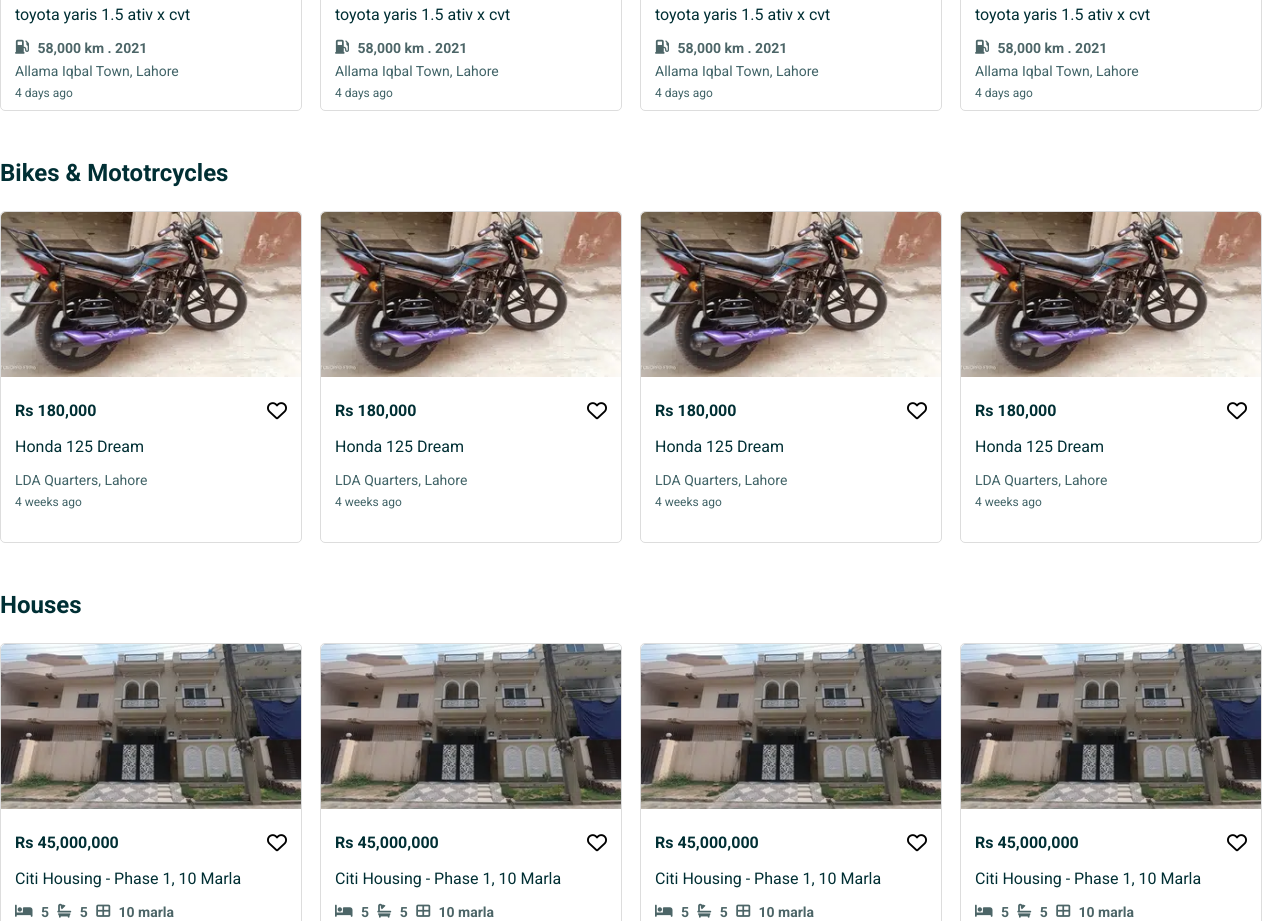
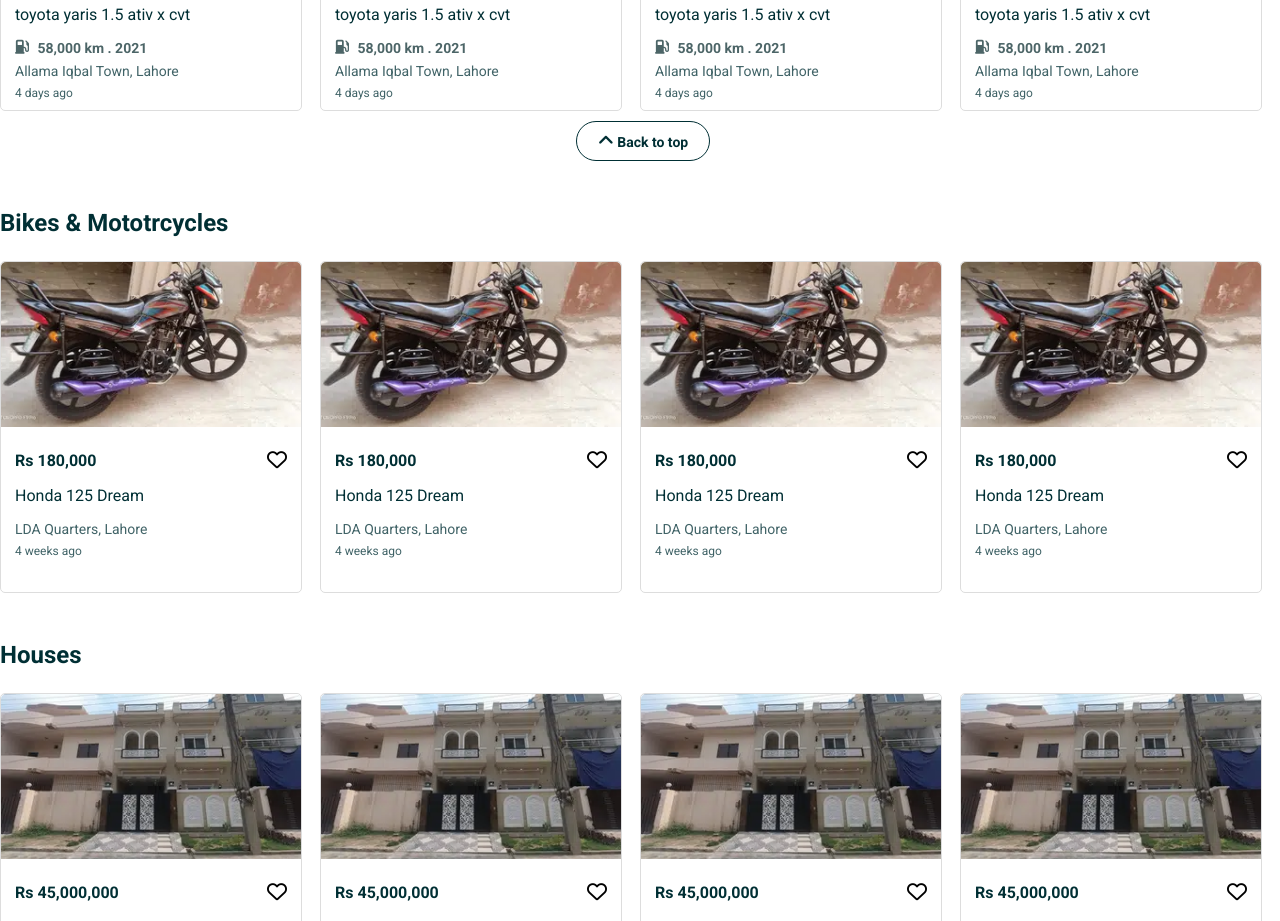
Before and after one commit to hamz-aa/olx-clone, a website: page index.html in a window 1280 px wide. Shown: the part 1560-2481 px from the top of the page. Drawn offline with Linux system fonts and the light colour scheme.

Commit message:
added back to top button

```diff
--- a/index.html
+++ b/index.html
@@ -132,7 +132,7 @@
         </div>
     </div>
 
-    <div class="landing-image container">
+    <div class="landing-image container" id="top">
     </div>
 
     <section class="olx-category">
@@ -334,6 +334,10 @@
                         </div>
                     </div>
                 </div>
+            </div>
+            <div class="btn-top-wrapper">
+                <i class="fa-solid fa-angle-up"></i>
+                <a href="#top">Back to top</a>
             </div>
             <h1>Bikes & Mototrcycles</h1>
             <div class="row card-row card-row-3">
--- a/sass/components/_card.scss
+++ b/sass/components/_card.scss
@@ -16,36 +16,68 @@
             margin-bottom: 1em;
         }
 
+        .btn-top-wrapper {
+            position: sticky;
+            z-index: 6;
+            top: 150px;
+            margin-top: 10px;
+            font-size: $font-md-1;
+            font-weight: 600;
+            gap: 0.5em;
+            color: $secondary;
+            border: 1px solid $secondary;
+            width: fit-content;
+            padding: 0.7em 1.5em;
+            border-radius: 20px;
+            cursor: pointer;
+            background-color: $white;
+            left: 45%;
+
+            &:hover {
+                border: 3px solid $secondary;
+            }
+
+            i {
+                font-size: 1.8rem
+            }
+        }
+
         .card-row-1 {
             .img-container {
                 @include card-img('../../img/iphone12.jpg');
             }
         }
+
         .card-row-2 {
             .img-container {
                 @include card-img('../../img/toyota.jpg');
             }
         }
+
         .card-row-3 {
             .img-container {
                 @include card-img('../../img/honda.jpg');
             }
         }
+
         .card-row-4 {
             .img-container {
                 @include card-img('../../img/house.jpg');
             }
         }
+
         .card-row-5 {
             .img-container {
                 @include card-img('../../img/tv.jpg');
             }
         }
+
         .card-row-6 {
             .img-container {
                 @include card-img('../../img/tablet.jpg');
             }
         }
+
         .card-row-7 {
             .img-container {
                 @include card-img('../../img/job.jpg');
```
Also changed, not shown: css/style.css.
